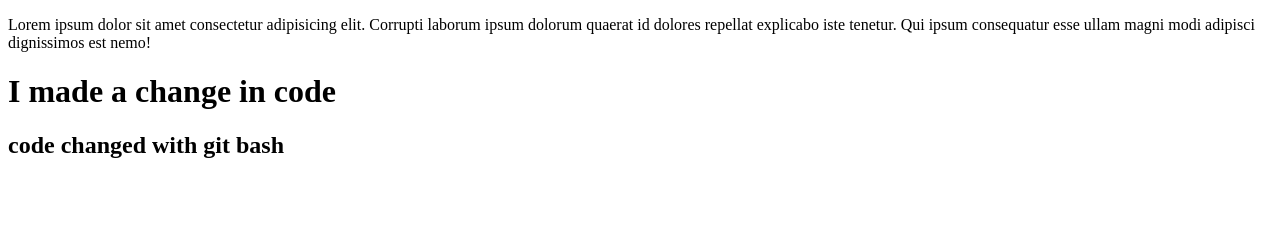
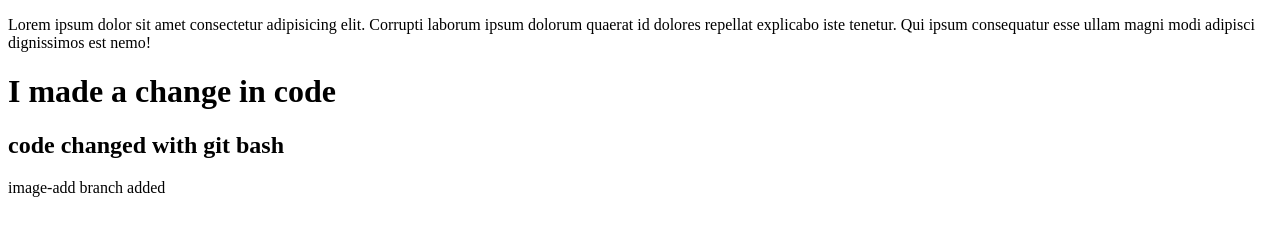
Before and after one commit to shdhrubo/my-second-repo, a plain HTML site: page index.html in a window 1280 px wide. Drawn offline with Linux system fonts and the light colour scheme.

Commit message:
image branch added

```diff
--- a/index.html
+++ b/index.html
@@ -10,6 +10,6 @@
     <p>Lorem ipsum dolor sit amet consectetur adipisicing elit. Corrupti laborum ipsum dolorum quaerat id dolores repellat explicabo iste tenetur. Qui ipsum consequatur esse ullam magni modi adipisci dignissimos est nemo!</p>
     <h1>I made a change in code</h1>
     <h2>code changed with git bash</h2>
-
+    <p>image-add branch added</p>
 </body>
 </html>
```
